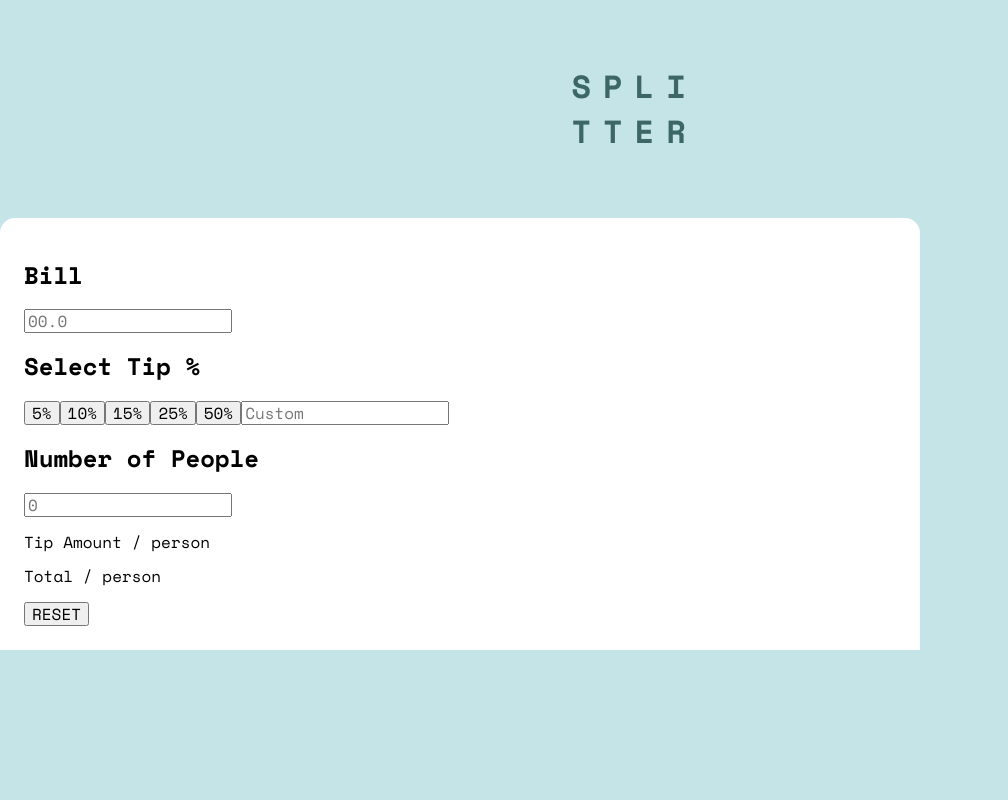
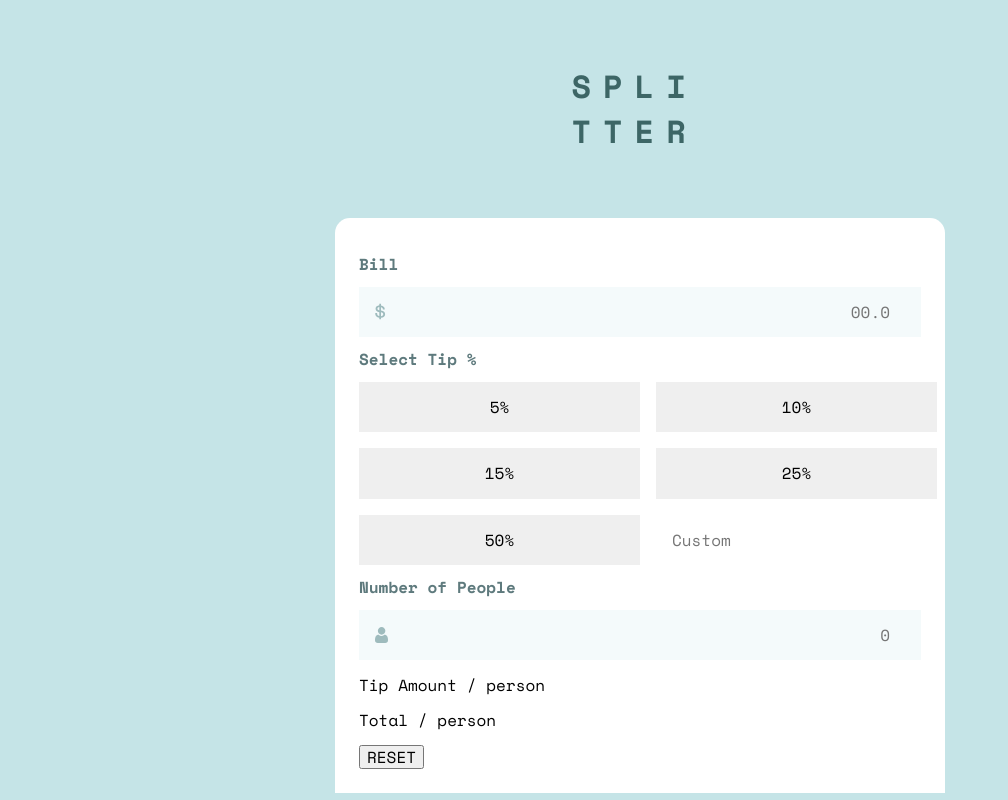
Before and after one commit to gtarrojo/tip-calculator-component, an Angular app: page / in a window 1280 px wide. Shown: the whole page, without its empty margins (0-1008 px from the left). Built offline with nearby package versions, Linux system fonts and the light colour scheme.

Commit message:
add css classes and start styling

```diff
--- a/src/app/tip_calculator/tip-calculator/tip-calculator.component.css
+++ b/src/app/tip_calculator/tip-calculator/tip-calculator.component.css
@@ -1,6 +1,50 @@
-.calculator--container {
+.calculator {
   background-color: var(--white);
-  max-width: 920px;
+  max-width: 610px;
   padding: 24px;
   border-radius: 15px 15px 0 0;
+  margin: 0 auto;
 }
+
+.calculator__heading {
+  color: var(--grey-500);
+  font-weight: 600;
+  font-size: 1rem;
+}
+
+.calculator__input {
+  border: none;
+  background-color: var(--grey-50);
+  color: var(--green-900);
+  text-align: end;
+  padding: 16px;
+  width: 100%;
+  margin: 0 auto;
+  display: block;
+}
+
+.calculator__input--bill {
+  background-image: url(/icon-dollar.svg);
+  background-repeat: no-repeat;
+  background-position: 16px center;
+}
+
+.calculator__input--people {
+  background-image: url(/icon-person.svg);
+  background-repeat: no-repeat;
+  background-position: 16px center;
+}
+
+.calculator__tip {
+  width: 100%;
+  display: grid;
+  grid-template-columns: repeat(2, minmax(50%, 1fr));
+  grid-template-rows: repeat(3, 1fr);
+  gap: 1rem;
+}
+
+.calculator__tip__btn,
+.calculator__tip__input {
+  padding: 1rem;
+  border: none;
+}
--- a/src/app/tip_calculator/tip-calculator/tip-calculator.component.html
+++ b/src/app/tip_calculator/tip-calculator/tip-calculator.component.html
@@ -1,21 +1,34 @@
-<section class="calculator--container">
 <form class="calculator">
   <div>
-      <h2>Bill</h2>
-      <input placeholder="00.0" type="number" />
+    <h2 class="calculator__heading">Bill</h2>
+    <input
+      class="calculator__input calculator__input--bill"
+      placeholder="00.0"
+      type="number"
+    />
   </div>
   <div>
-      <h2>Select Tip %</h2>
-      <button type="button">5%</button>
-      <button type="button">10%</button>
-      <button type="button">15%</button>
-      <button type="button">25%</button>
-      <button type="button">50%</button>
-      <input type="number" placeholder="Custom" />
+    <h2 class="calculator__heading">Select Tip %</h2>
+    <div class="calculator__tip">
+      <button class="calculator__tip__btn" type="button">5%</button>
+      <button class="calculator__tip__btn" type="button">10%</button>
+      <button class="calculator__tip__btn" type="button">15%</button>
+      <button class="calculator__tip__btn" type="button">25%</button>
+      <button class="calculator__tip__btn" type="button">50%</button>
+      <input
+        class="calculator__tip__input"
+        type="number"
+        placeholder="Custom"
+      />
+    </div>
   </div>
   <div>
-      <h2>Number of People</h2>
-      <input type="number" placeholder="0" />
+    <h2 class="calculator__heading">Number of People</h2>
+    <input
+      class="calculator__input calculator__input--people"
+      type="number"
+      placeholder="0"
+    />
   </div>
   <div>
     <div>
@@ -29,4 +42,3 @@
     <button type="button">RESET</button>
   </div>
 </form>
-</section>
```
Lines whose indentation alone changed are shown as unchanged.
